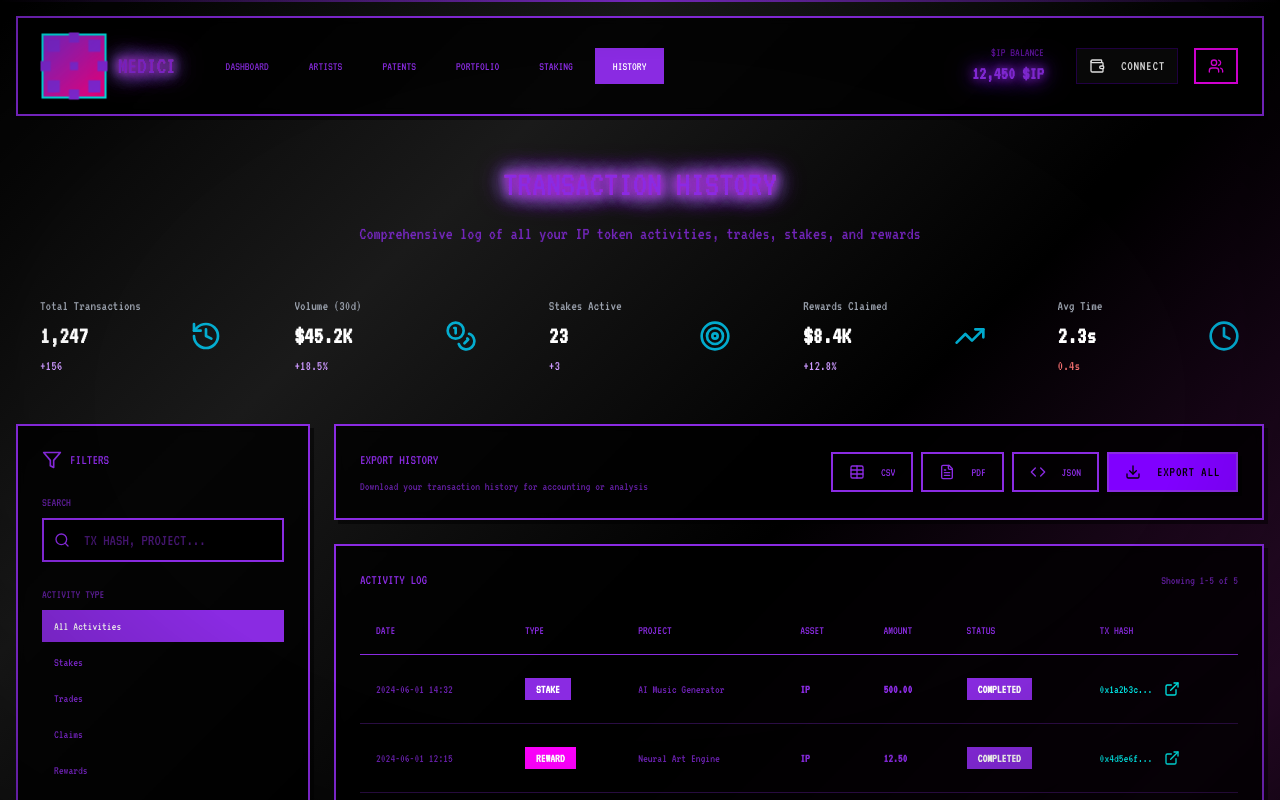
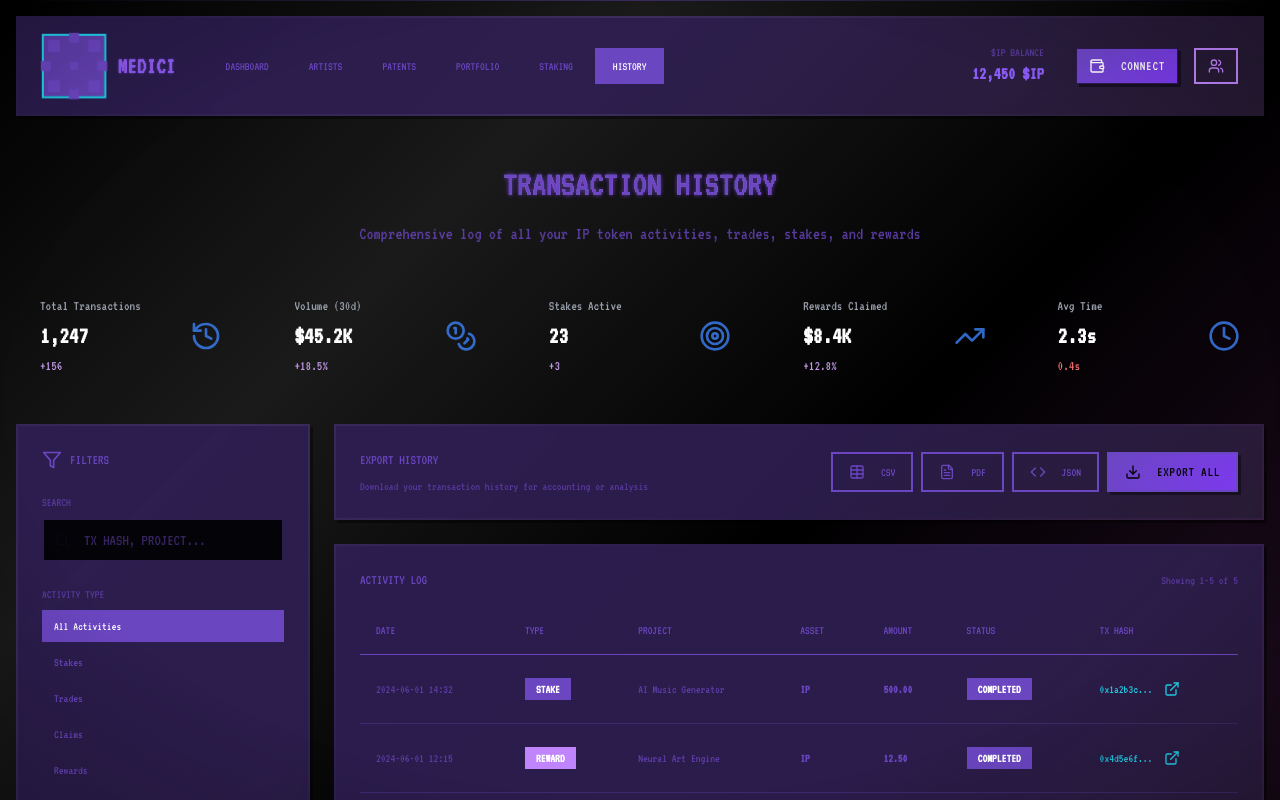
Before and after one commit to KevinKTK/med-ip-forge, a React (Vite) app: page /history in a window 1280 px wide. Shown: the top 800 px of the page. Built offline with nearby package versions, Linux system fonts and the light colour scheme.

Commit message:
Refactor: Muted purple and reduced glow
- Updated the purple color scheme to be more muted.
- Added subtle gradient borders.
- Reduced glow effects.

```diff
--- a/src/components/Navigation.tsx
+++ b/src/components/Navigation.tsx
@@ -23,7 +23,7 @@ export const Navigation = () => {
             <div className="flex items-center space-x-3">
               <div className="molecular-icon text-cyber-purple animate-pixel-pulse">
               </div>
-              <span className="text-2xl font-retro neon-text glitch-text" data-text="MEDICI">MEDICI</span>
+              <span className="text-2xl font-retro subtle-glow glitch-text" data-text="MEDICI">MEDICI</span>
             </div>
 
             <div className="hidden md:flex space-x-1">
@@ -46,7 +46,7 @@ export const Navigation = () => {
           <div className="flex items-center space-x-4">
             <div className="text-right mr-4 font-pixel">
               <p className="text-xs text-cyber-purple/70">$IP BALANCE</p>
-              <p className="text-lg font-bold neon-text">12,450 $IP</p>
+              <p className="text-lg font-bold text-cyber-violet">12,450 $IP</p>
             </div>
             <Button variant="outline" size="sm" className="pixel-button">
               <Wallet className="w-4 h-4 mr-2" />
--- a/src/index.css
+++ b/src/index.css
@@ -6,43 +6,43 @@
 @layer base {
   :root {
     --background: 0 0% 4%;
-    --foreground: 270 100% 80%;
+    --foreground: 270 60% 75%;
 
     --card: 0 0% 8%;
-    --card-foreground: 270 100% 80%;
+    --card-foreground: 270 60% 75%;
 
     --popover: 0 0% 8%;
-    --popover-foreground: 270 100% 80%;
+    --popover-foreground: 270 60% 75%;
 
-    --primary: 270 100% 50%;
+    --primary: 262 83% 58%;
     --primary-foreground: 0 0% 0%;
 
-    --secondary: 300 100% 25%;
-    --secondary-foreground: 270 100% 80%;
+    --secondary: 300 60% 20%;
+    --secondary-foreground: 270 60% 75%;
 
     --muted: 0 0% 10%;
-    --muted-foreground: 270 50% 60%;
+    --muted-foreground: 270 40% 60%;
 
-    --accent: 300 100% 50%;
+    --accent: 262 83% 58%;
     --accent-foreground: 0 0% 0%;
 
     --destructive: 0 84% 60%;
     --destructive-foreground: 210 40% 98%;
 
-    --border: 270 100% 15%;
-    --input: 270 100% 15%;
-    --ring: 270 100% 50%;
+    --border: 262 50% 20%;
+    --input: 262 50% 20%;
+    --ring: 262 83% 58%;
 
     --radius: 0rem;
 
     --sidebar-background: 0 0% 4%;
-    --sidebar-foreground: 270 100% 80%;
-    --sidebar-primary: 270 100% 50%;
+    --sidebar-foreground: 270 60% 75%;
+    --sidebar-primary: 262 83% 58%;
     --sidebar-primary-foreground: 0 0% 0%;
     --sidebar-accent: 0 0% 10%;
-    --sidebar-accent-foreground: 270 100% 80%;
-    --sidebar-border: 270 100% 15%;
-    --sidebar-ring: 270 100% 50%;
+    --sidebar-accent-foreground: 270 60% 75%;
+    --sidebar-border: 262 50% 20%;
+    --sidebar-ring: 262 83% 58%;
   }
 }
 
@@ -58,21 +58,21 @@
     position: relative;
   }
 
-  /* Scanline effect - updated to purple */
+  /* Subtle scanline effect */
   body::before {
     content: '';
     position: fixed;
     top: 0;
     left: 0;
     width: 100%;
-    height: 2px;
-    background: linear-gradient(90deg, transparent, rgba(138, 43, 226, 0.8), transparent);
+    height: 1px;
+    background: linear-gradient(90deg, transparent, rgba(107, 70, 193, 0.4), transparent);
     z-index: 9999;
     animation: scan-line 3s linear infinite;
     pointer-events: none;
   }
 
-  /* CRT curvature effect */
+  /* Subtle CRT curvature effect */
   body::after {
     content: '';
     position: fixed;
@@ -80,7 +80,7 @@
     left: 0;
     width: 100%;
     height: 100%;
-    background: radial-gradient(ellipse at center, transparent 60%, rgba(0, 0, 0, 0.3) 100%);
+    background: radial-gradient(ellipse at center, transparent 70%, rgba(0, 0, 0, 0.2) 100%);
     z-index: 9998;
     pointer-events: none;
   }
@@ -88,39 +88,108 @@
 
 @layer components {
   .pixel-card {
-    @apply bg-black/80 border-2 border-cyber-purple rounded-none shadow-pixel backdrop-blur-sm;
+    @apply bg-black/80 rounded-none shadow-pixel backdrop-blur-sm relative;
+    background: linear-gradient(135deg, rgba(0, 0, 0, 0.9), rgba(0, 0, 0, 0.8));
+    border: 2px solid transparent;
+    background-clip: padding-box;
+    position: relative;
     image-rendering: pixelated;
     image-rendering: -moz-crisp-edges;
     image-rendering: crisp-edges;
   }
 
+  .pixel-card::before {
+    content: '';
+    position: absolute;
+    top: 0;
+    left: 0;
+    right: 0;
+    bottom: 0;
+    z-index: -1;
+    margin: -2px;
+    border-radius: inherit;
+    background: linear-gradient(135deg,
+      rgba(107, 70, 193, 0.4) 0%,
+      rgba(139, 92, 246, 0.3) 50%,
+      rgba(192, 132, 252, 0.2) 100%);
+  }
+
   .pixel-button {
-    @apply bg-cyber-purple text-white border-2 border-cyber-purple rounded-none shadow-pixel font-retro text-xs uppercase tracking-wider transition-all duration-100;
+    @apply bg-cyber-purple text-white border-2 border-cyber-purple rounded-none shadow-pixel font-retro text-xs uppercase tracking-wider transition-all duration-100 relative;
+    background: linear-gradient(135deg, #6B46C1, #7C3AED);
     image-rendering: pixelated;
   }
 
   .pixel-button:hover {
-    @apply bg-cyber-pink border-cyber-pink shadow-neon transform translate-x-1 translate-y-1;
+    @apply shadow-neon transform translate-x-1 translate-y-1;
+    background: linear-gradient(135deg, #8B5CF6, #A855F7);
+    border-color: #8B5CF6;
   }
 
   .pixel-input {
-    @apply bg-black/90 border-2 border-cyber-purple rounded-none text-cyber-purple font-pixel placeholder-cyber-purple/50 focus:border-cyber-pink focus:shadow-neon focus:outline-none;
+    @apply bg-black/90 rounded-none text-cyber-purple font-pixel placeholder-cyber-purple/50 focus:shadow-neon focus:outline-none relative;
+    border: 2px solid transparent;
+    background-clip: padding-box;
     image-rendering: pixelated;
   }
 
+  .pixel-input::before {
+    content: '';
+    position: absolute;
+    top: 0;
+    left: 0;
+    right: 0;
+    bottom: 0;
+    z-index: -1;
+    margin: -2px;
+    border-radius: inherit;
+    background: linear-gradient(135deg,
+      rgba(107, 70, 193, 0.6) 0%,
+      rgba(139, 92, 246, 0.4) 100%);
+  }
+
+  .pixel-input:focus::before {
+    background: linear-gradient(135deg,
+      rgba(139, 92, 246, 0.8) 0%,
+      rgba(192, 132, 252, 0.6) 100%);
+  }
+
   .retro-progress {
-    @apply bg-black border-2 border-cyber-purple rounded-none h-4 overflow-hidden;
+    @apply bg-black rounded-none h-4 overflow-hidden relative;
+    border: 2px solid transparent;
+    background-clip: padding-box;
+  }
+
+  .retro-progress::before {
+    content: '';
+    position: absolute;
+    top: 0;
+    left: 0;
+    right: 0;
+    bottom: 0;
+    z-index: -1;
+    margin: -2px;
+    border-radius: inherit;
+    background: linear-gradient(135deg,
+      rgba(107, 70, 193, 0.5) 0%,
+      rgba(139, 92, 246, 0.3) 100%);
   }
 
   .retro-progress-fill {
-    @apply bg-cyber-gradient h-full transition-all duration-300;
+    @apply h-full transition-all duration-300;
+    background: linear-gradient(135deg, #6B46C1, #8B5CF6, #A855F7);
     background-size: 8px 8px;
-    background-image: linear-gradient(45deg, rgba(0,0,0,.2) 25%, transparent 25%, transparent 50%, rgba(0,0,0,.2) 50%, rgba(0,0,0,.2) 75%, transparent 75%, transparent);
+    background-image: linear-gradient(45deg, rgba(0,0,0,.1) 25%, transparent 25%, transparent 50%, rgba(0,0,0,.1) 50%, rgba(0,0,0,.1) 75%, transparent 75%, transparent);
   }
 
   .neon-text {
     @apply text-cyber-purple;
-    text-shadow: 0 0 10px currentColor, 0 0 20px currentColor, 0 0 30px currentColor;
+    text-shadow: 0 0 5px rgba(107, 70, 193, 0.4);
+  }
+
+  .subtle-glow {
+    @apply text-cyber-violet;
+    text-shadow: 0 0 3px rgba(139, 92, 246, 0.3);
   }
 
   .cyber-badge {
@@ -128,7 +197,8 @@
   }
 
   .molecular-icon {
-    @apply w-16 h-16 relative bg-gradient-to-br from-cyber-purple to-cyber-pink rounded-none border-2 border-cyber-cyan;
+    @apply w-16 h-16 relative rounded-none border-2 border-cyber-cyan;
+    background: linear-gradient(135deg, rgba(107, 70, 193, 0.8), rgba(139, 92, 246, 0.6));
     image-rendering: pixelated;
   }
 
@@ -168,13 +238,35 @@
 
   .glitch-text::before {
     animation: glitch 0.3s ease-in-out infinite alternate-reverse;
-    color: #ff0080;
+    color: #D946EF;
     z-index: -1;
   }
 
   .glitch-text::after {
     animation: glitch 0.3s ease-in-out infinite alternate;
-    color: #00ffff;
+    color: #22D3EE;
     z-index: -2;
   }
+
+  .gradient-border {
+    border: 2px solid transparent;
+    background-clip: padding-box;
+    position: relative;
+  }
+
+  .gradient-border::before {
+    content: '';
+    position: absolute;
+    top: 0;
+    left: 0;
+    right: 0;
+    bottom: 0;
+    z-index: -1;
+    margin: -2px;
+    border-radius: inherit;
+    background: linear-gradient(135deg,
+      rgba(107, 70, 193, 0.4) 0%,
+      rgba(139, 92, 246, 0.3) 50%,
+      rgba(192, 132, 252, 0.2) 100%);
+  }
 }
--- a/tailwind.config.ts
+++ b/tailwind.config.ts
@@ -63,21 +63,23 @@ export default {
 					border: 'hsl(var(--sidebar-border))',
 					ring: 'hsl(var(--sidebar-ring))'
 				},
-				// 8-bit crypto aesthetic colors - updated to purple theme
+				// Muted cyberpunk aesthetic colors - updated to more refined purples
 				cyber: {
-					purple: '#8A2BE2',
-					pink: '#FF0080',
-					magenta: '#FF00FF',
-					cyan: '#00FFFF',
-					orange: '#FF4500',
-					yellow: '#FFD700'
+					purple: '#6B46C1',      // More muted primary purple
+					violet: '#8B5CF6',      // Softer violet
+					indigo: '#7C3AED',      // Muted indigo
+					pink: '#D946EF',        // Softer pink
+					magenta: '#C084FC',     // Muted magenta
+					cyan: '#22D3EE',        // Softer cyan
+					orange: '#F97316',      // Muted orange
+					yellow: '#EAB308'       // Softer yellow
 				},
 				neon: {
-					blue: '#00D4FF',
-					purple: '#B83DFF',
-					cyan: '#39FFFF',
-					pink: '#FF3D8B',
-					magenta: '#FF00FF'
+					blue: '#3B82F6',
+					purple: '#8B5CF6',
+					cyan: '#06B6D4',
+					pink: '#EC4899',
+					magenta: '#C084FC'
 				},
 				retro: {
 					dark: '#0A0A0A',
@@ -114,10 +116,10 @@ export default {
 				},
 				'pulse-glow': {
 					'0%, 100%': {
-						boxShadow: '0 0 5px rgba(138, 43, 226, 0.5)'
+						boxShadow: '0 0 3px rgba(107, 70, 193, 0.3)'
 					},
 					'50%': {
-						boxShadow: '0 0 20px rgba(138, 43, 226, 0.8), 0 0 30px rgba(138, 43, 226, 0.4)'
+						boxShadow: '0 0 8px rgba(107, 70, 193, 0.5), 0 0 15px rgba(107, 70, 193, 0.2)'
 					}
 				},
 				'gradient-shift': {
@@ -134,8 +136,8 @@ export default {
 						filter: 'brightness(1)'
 					},
 					'50%': {
-						transform: 'scale(1.05)',
-						filter: 'brightness(1.2)'
+						transform: 'scale(1.02)',
+						filter: 'brightness(1.1)'
 					}
 				},
 				'scan-line': {
@@ -151,16 +153,16 @@ export default {
 						transform: 'translate(0)'
 					},
 					'20%': {
-						transform: 'translate(-2px, 2px)'
+						transform: 'translate(-1px, 1px)'
 					},
 					'40%': {
-						transform: 'translate(-2px, -2px)'
+						transform: 'translate(-1px, -1px)'
 					},
 					'60%': {
-						transform: 'translate(2px, 2px)'
+						transform: 'translate(1px, 1px)'
 					},
 					'80%': {
-						transform: 'translate(2px, -2px)'
+						transform: 'translate(1px, -1px)'
 					}
 				}
 			},
@@ -176,15 +178,17 @@ export default {
 			backgroundImage: {
 				'gradient-radial': 'radial-gradient(var(--tw-gradient-stops))',
 				'gradient-conic': 'conic-gradient(from 180deg at 50% 50%, var(--tw-gradient-stops))',
-				'cyber-grid': 'linear-gradient(rgba(138, 43, 226, 0.1) 1px, transparent 1px), linear-gradient(90deg, rgba(138, 43, 226, 0.1) 1px, transparent 1px)',
-				'retro-gradient': 'linear-gradient(135deg, #000000 0%, #1a1a1a 25%, #000000 50%, #2a0a2a 75%, #000000 100%)',
-				'neon-gradient': 'linear-gradient(135deg, #B83DFF 0%, #FF3D8B 100%)',
-				'cyber-gradient': 'linear-gradient(135deg, #8A2BE2 0%, #FF0080 50%, #FF00FF 100%)'
+				'cyber-grid': 'linear-gradient(rgba(107, 70, 193, 0.08) 1px, transparent 1px), linear-gradient(90deg, rgba(107, 70, 193, 0.08) 1px, transparent 1px)',
+				'retro-gradient': 'linear-gradient(135deg, #000000 0%, #1a1a1a 25%, #000000 50%, #1a0a1a 75%, #000000 100%)',
+				'neon-gradient': 'linear-gradient(135deg, #8B5CF6 0%, #EC4899 100%)',
+				'cyber-gradient': 'linear-gradient(135deg, #6B46C1 0%, #D946EF 50%, #C084FC 100%)',
+				'gradient-border': 'linear-gradient(135deg, rgba(107, 70, 193, 0.4), rgba(139, 92, 246, 0.3), rgba(192, 132, 252, 0.2))'
 			},
 			boxShadow: {
-				'pixel': '4px 4px 0px rgba(0, 0, 0, 0.5)',
-				'neon': '0 0 10px currentColor, 0 0 20px currentColor, 0 0 30px currentColor',
-				'cyber': '0 0 20px rgba(138, 43, 226, 0.5), inset 0 0 20px rgba(138, 43, 226, 0.1)'
+				'pixel': '3px 3px 0px rgba(0, 0, 0, 0.4)',
+				'neon': '0 0 5px currentColor, 0 0 10px currentColor',
+				'cyber': '0 0 15px rgba(107, 70, 193, 0.3), inset 0 0 15px rgba(107, 70, 193, 0.1)',
+				'gradient-border': '0 0 0 1px transparent'
 			}
 		}
 	},
```
